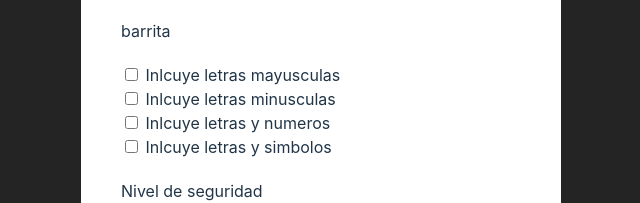
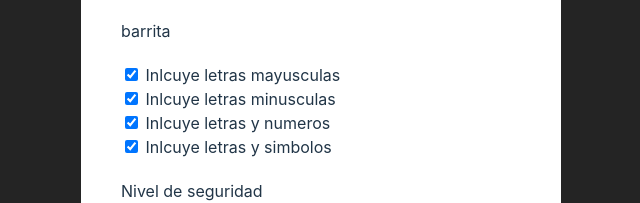
Before and after one commit to adanuriplata/passwordGenerator, a React (Vite) app: page / in a window 1280 px wide. Shown: the part 319-522 px from the top of the page, without its empty margins (319-959 px from the left). Built offline with nearby package versions, Linux system fonts and the light colour scheme.

Commit message:
Feat: Added type and object options

```diff
--- a/src/App.tsx
+++ b/src/App.tsx
@@ -1,9 +1,44 @@
-import { useState } from 'react'
-import reactLogo from './assets/react.svg'
+import { ChangeEvent, useState } from 'react'
 import './App.css'
+import { GeneratePassword } from './GeneratePassword'
+import { Password } from './types/password'
 
 function App() {
-  const [count, setCount] = useState(0)
+
+  const defaultOptions: Password = {
+    lenghtOption: 5,
+    upperCaseOption: true,
+    lowerCaseOption: true,
+    numbersOption: true,
+    symbolsOption: true,
+  }
+
+  const [optionsPass, setOptionsPass] = useState<Password>(defaultOptions)
+
+
+  const handleOptionChangeUpperCase = (e: ChangeEvent<HTMLInputElement>) => {
+    setOptionsPass((optionsPass) => { return {...optionsPass, upperCaseOption: e.target.checked}})
+    console.log(GeneratePassword(optionsPass));
+    console.log(e.target.checked)
+  }
+
+  const handleOptionChangeLowerCase = (e: ChangeEvent<HTMLInputElement>) => {
+    setOptionsPass((optionsPass) => { return {...optionsPass, lowerCaseOption: e.target.checked}})
+    console.log(GeneratePassword(optionsPass));
+    console.log(e.target.checked)
+  }
+
+  const handleOptionChangeNumbers = (e: ChangeEvent<HTMLInputElement>) => {
+    setOptionsPass((optionsPass) => { return {...optionsPass, numbersOption: e.target.checked}})
+    console.log(GeneratePassword(optionsPass));
+    console.log(e.target.checked)
+  }
+
+  const handleOptionChangeUpperSymbols = (e: ChangeEvent<HTMLInputElement>) => {
+    setOptionsPass((optionsPass) => { return {...optionsPass, symbolsOption: e.target.checked}})
+    console.log(GeneratePassword(optionsPass));
+    console.log(e.target.checked)
+  }
 
   return (
     <div className="App">
@@ -19,19 +54,19 @@ function App() {
         </div>
         <div className='container__options'>
           <label htmlFor="">
-            <input type="checkbox" />
+            <input checked={optionsPass.upperCaseOption} type="checkbox" onChange={e => handleOptionChangeUpperCase(e)}/>
             <span> Inlcuye letras mayusculas </span>
           </label>
           <label htmlFor="">
-            <input type="checkbox" />
+            <input checked={optionsPass.lowerCaseOption} type="checkbox" onChange={e => handleOptionChangeLowerCase(e)}/>
             <span> Inlcuye letras minusculas </span>
           </label>
           <label htmlFor="">
-            <input type="checkbox" />
+            <input checked={optionsPass.numbersOption} type="checkbox" onChange={e => handleOptionChangeNumbers(e)}/>
             <span> Inlcuye letras y numeros </span>
           </label>
           <label htmlFor="">
-            <input type="checkbox" />
+            <input checked={optionsPass.symbolsOption} type="checkbox" onChange={e => handleOptionChangeUpperSymbols(e)}/>
             <span> Inlcuye letras y simbolos </span>
           </label>
         </div>
@@ -51,4 +86,4 @@ function App() {
   )
 }
 
-export default App
+export default App;
--- /dev/null
+++ b/src/GeneratePassword.ts
@@ -0,0 +1,10 @@
+import { Password } from "./types/password"
+
+// export const GeneratePassword = (  lenght: number, upperCase: boolean, lowerCase: boolean, numbers: boolean, symbols: boolean, ): string => {
+//   return 'hola'
+// }
+
+
+export const GeneratePassword = ( paswordOptions:Password ) => {
+  return paswordOptions
+}
```
Also changed, not shown: src/types/Password.ts (added, +7 -0 lines).
